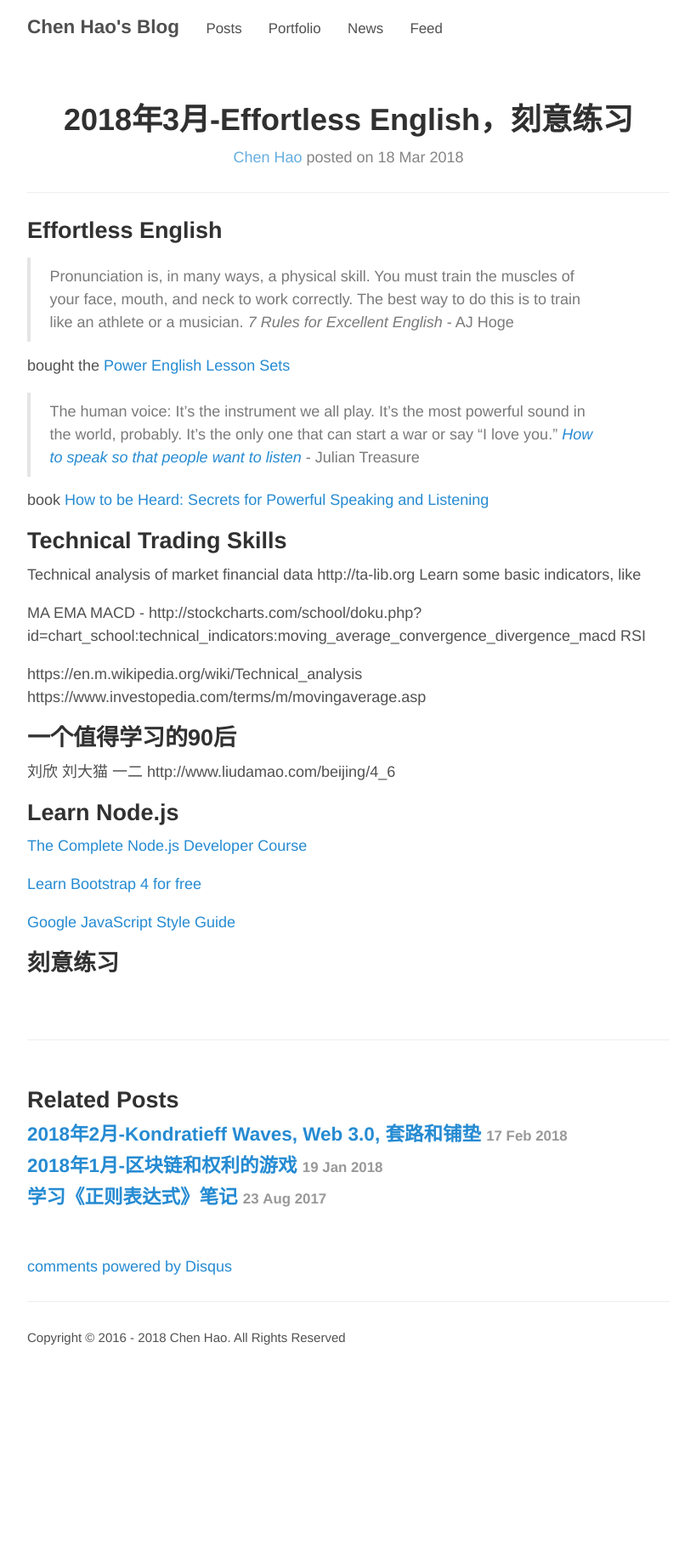
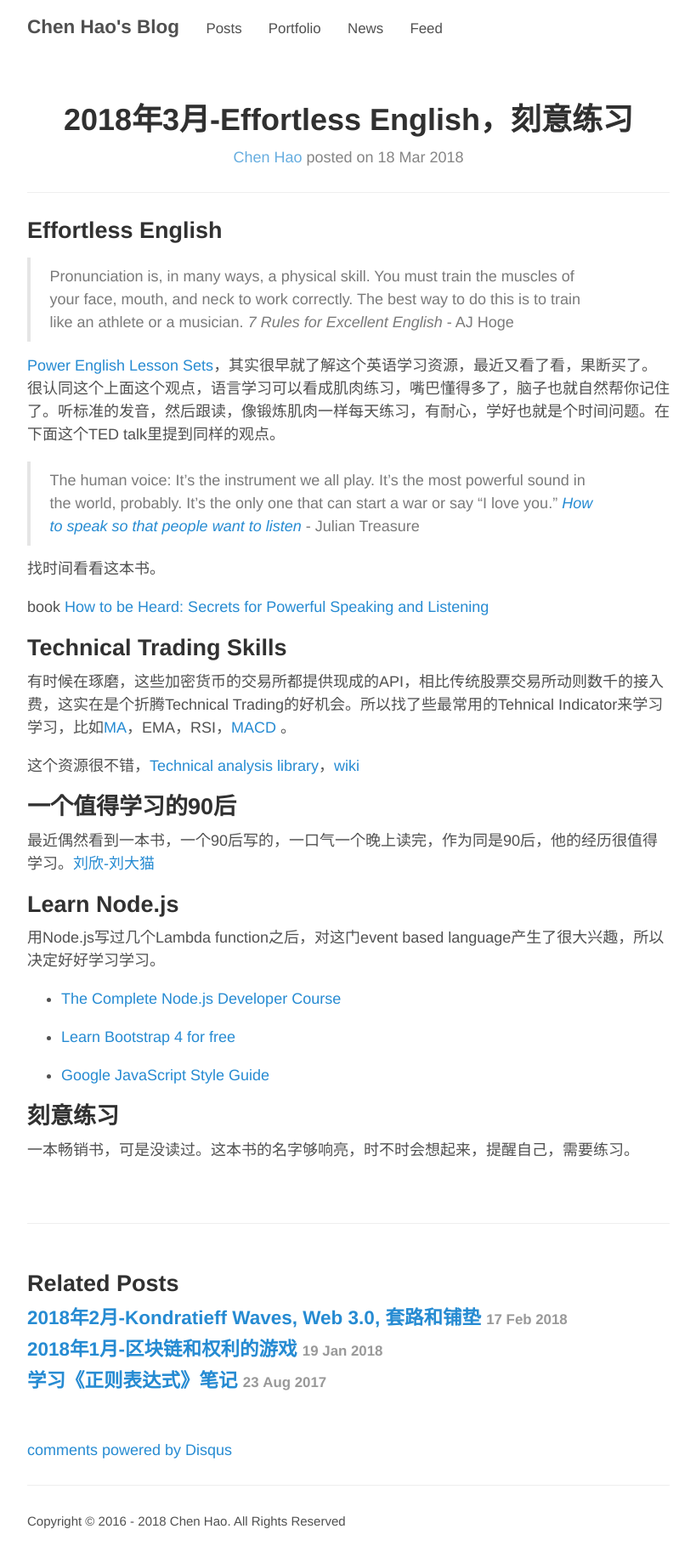
Before and after one commit to haoeric/haoeric.github.io, a Jekyll site: the page built from _posts/Trivia/2018-03-18-monthly-summary.md, in a window 1280 px wide. Shown: the whole page at 85% size, without its empty margins (230-1049 px from the left). Built offline with Jekyll 4.4.1, drawn with Linux system fonts in a browser that asks for light colours; comment, search, counter and statistics services are not loaded; before the commit the page ends 1623 px from its top, so only the background shows below that.

Commit message:
update March post

```diff
--- a/_posts/Trivia/2018-03-18-monthly-summary.md
+++ b/_posts/Trivia/2018-03-18-monthly-summary.md
@@ -11,49 +11,37 @@ tags: [Effortless English, 刻意联系, 肌肉, 乐器]
 
 > Pronunciation is, in many ways, a physical skill. You must train the muscles of your face, mouth, and neck to work correctly. The best way to do this is to train like an athlete or a musician.  *7 Rules for Excellent English* - AJ Hoge
 
-
-
-bought the [Power English Lesson Sets](https://effortlessenglishclub.com)
-
+[Power English Lesson Sets](https://effortlessenglishclub.com)，其实很早就了解这个英语学习资源，最近又看了看，果断买了。很认同这个上面这个观点，语言学习可以看成肌肉练习，嘴巴懂得多了，脑子也就自然帮你记住了。听标准的发音，然后跟读，像锻炼肌肉一样每天练习，有耐心，学好也就是个时间问题。在下面这个TED talk里提到同样的观点。
 
 > The human voice: It's the instrument we all play. It's the most powerful sound in the world, probably. It's the only one that can start a war or say "I love you."  *[How to speak so that people want to listen](https://www.ted.com/talks/julian_treasure_how_to_speak_so_that_people_want_to_listen/transcript)* - Julian Treasure
 
+找时间看看这本书。
 
 book [How to be Heard: Secrets for Powerful Speaking and Listening](https://www.amazon.com/How-Heard-Powerful-Speaking-Listening-ebook/dp/B06XX87DLZ/ref=tmm_kin_swatch_0?_encoding=UTF8&qid=&sr=)
 
 
 ## Technical Trading Skills
 
-Technical analysis of market financial data
-http://ta-lib.org
-Learn some basic indicators, like
+有时候在琢磨，这些加密货币的交易所都提供现成的API，相比传统股票交易所动则数千的接入费，这实在是个折腾Technical Trading的好机会。所以找了些最常用的Tehnical Indicator来学习学习，比如[MA](https://www.investopedia.com/terms/m/movingaverage.asp)，EMA，RSI，[MACD](http://stockcharts.com/school/doku.php?id=chart_school:technical_indicators:moving_average_convergence_divergence_macd) 。
 
-MA
-EMA
-MACD - http://stockcharts.com/school/doku.php?id=chart_school:technical_indicators:moving_average_convergence_divergence_macd
-RSI
-
-
-
-https://en.m.wikipedia.org/wiki/Technical_analysis
-https://www.investopedia.com/terms/m/movingaverage.asp
+这个资源很不错，[Technical analysis library](http://ta-lib.org)，[wiki](https://en.m.wikipedia.org/wiki/Technical_analysis)
 
 
 ## 一个值得学习的90后
 
-刘欣 刘大猫 一二
-http://www.liudamao.com/beijing/4_6
-
-
-
+最近偶然看到一本书，一个90后写的，一口气一个晚上读完，作为同是90后，他的经历很值得学习。[刘欣-刘大猫](http://www.liudamao.com/beijing/4_6)
 
 
 ## Learn Node.js
 
-[The Complete Node.js Developer Course](https://www.udemy.com/the-complete-nodejs-developer-course-2/learn/v4/overview)
+用Node.js写过几个Lambda function之后，对这门event based language产生了很大兴趣，所以决定好好学习学习。
 
-[Learn Bootstrap 4 for free](https://scrimba.com/g/gbootstrap4)
+- [The Complete Node.js Developer Course](https://www.udemy.com/the-complete-nodejs-developer-course-2/learn/v4/overview)
 
-[Google JavaScript Style Guide](https://medium.freecodecamp.org/google-publishes-a-javascript-style-guide-here-are-some-key-lessons-1810b8ad050b)
+- [Learn Bootstrap 4 for free](https://scrimba.com/g/gbootstrap4)
+
+- [Google JavaScript Style Guide](https://medium.freecodecamp.org/google-publishes-a-javascript-style-guide-here-are-some-key-lessons-1810b8ad050b)
 
 ## 刻意练习
+
+一本畅销书，可是没读过。这本书的名字够响亮，时不时会想起来，提醒自己，需要练习。
```
